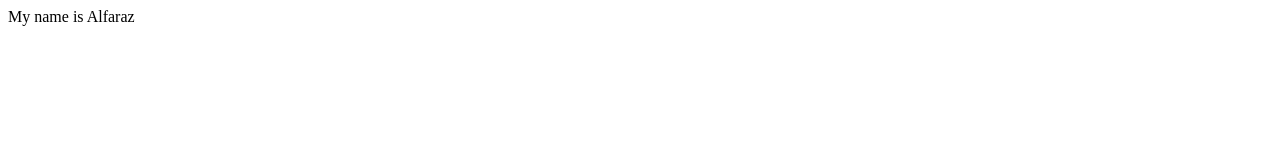
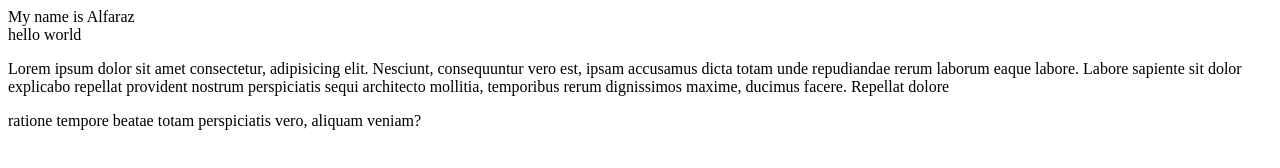
Before and after one commit to AlfarazKhan/First-GitHub-Progect, a plain HTML site: page index.html in a window 1280 px wide. Drawn offline with Linux system fonts and the light colour scheme.

```diff
--- a/index.html
+++ b/index.html
@@ -8,5 +8,11 @@
 </head>
 <body>
     My name is Alfaraz
+    <div>
+        hello world
+    </div>
+    <p>Lorem ipsum dolor sit amet consectetur, adipisicing elit. Nesciunt, consequuntur vero est, ipsam accusamus dicta totam unde repudiandae rerum laborum eaque labore. Labore sapiente sit dolor explicabo repellat provident nostrum perspiciatis sequi architecto mollitia, temporibus rerum dignissimos maxime, ducimus facere. Repellat dolore<div></div> ratione tempore beatae totam perspiciatis vero, aliquam veniam?
+
+    </p>
 </body>
 </html>
```
